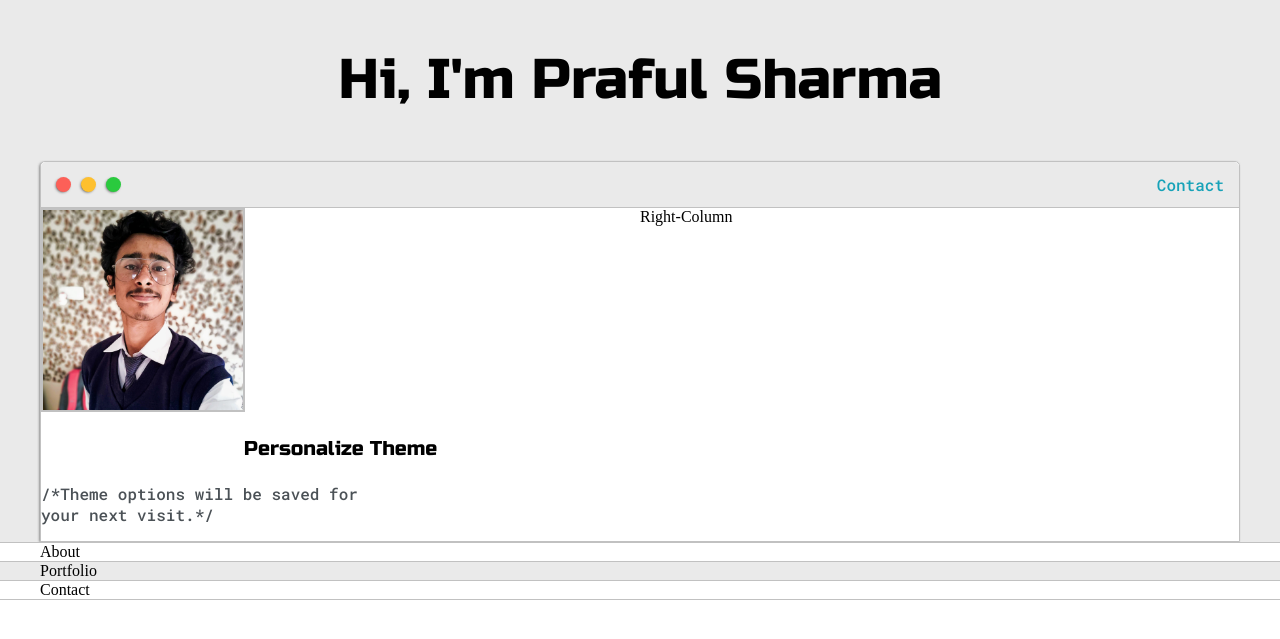
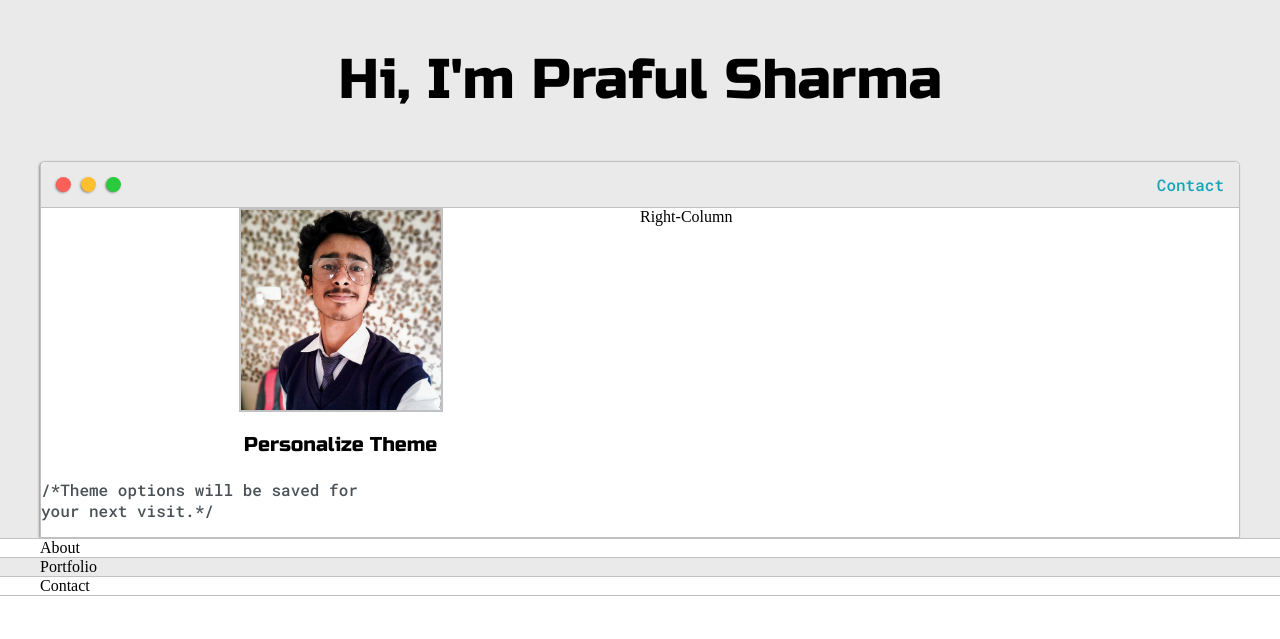
Before and after one commit to cypher2108/My_WebSite, a Django app: page / in a window 1280 px wide. Shown: the top 639 px of the page. Run offline with Django 3.2, Linux system fonts and the light colour scheme.

Commit message:
profile photo adjustments

```diff
--- a/Static/css/main.css
+++ b/Static/css/main.css
@@ -151,6 +151,8 @@ h6 {
     grid-area: left-column;
 }
 #profile_picture{
+    display: block;
+    margin: 0 auto;
     height: 200px;
     width: 200px;
     object-fit: cover;
```
